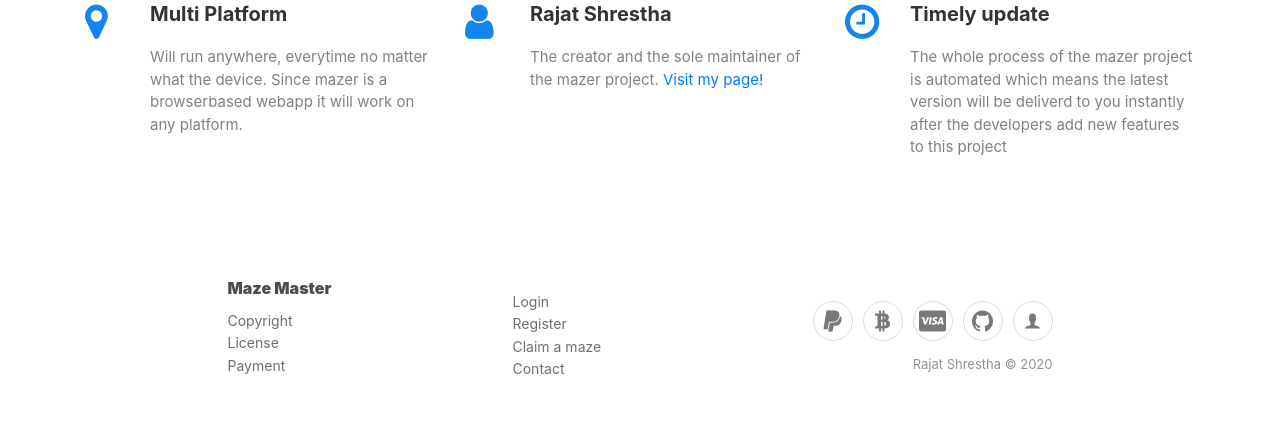
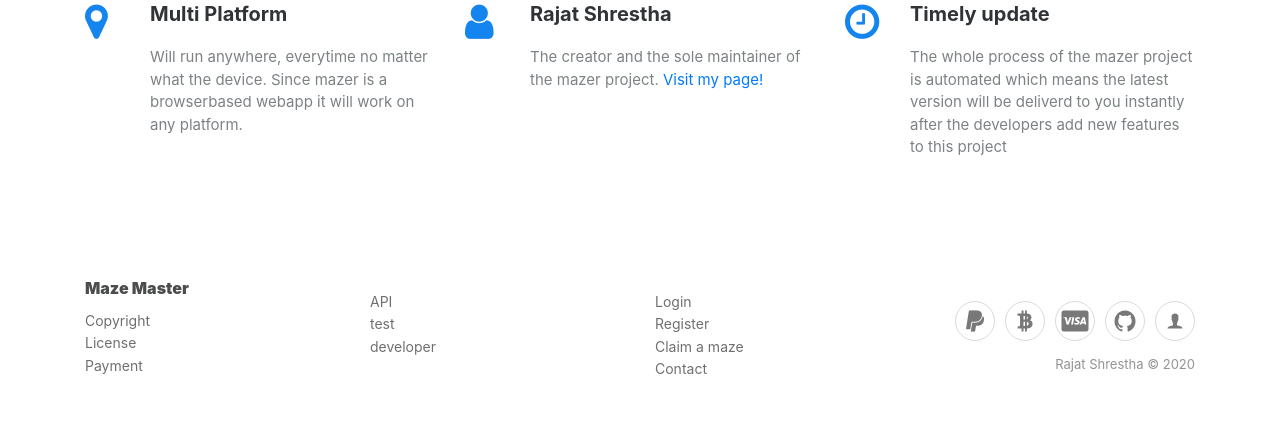
Before and after one commit to ShresthaRajat/monk, a Flask app: template src/templates/index.html in a window 1280 px wide. Shown: the part 904-1334 px from the top of the page. Run offline with Flask 2, Linux system fonts and the light colour scheme; the template is opened without the code that fills it, so the values that code supplies are empty; parts of the project's set-up code (start-up, migrations or seed data) failed here and were passed over; some libraries are stand-ins or nearby versions; some web fonts are replaced.

Commit message:
Added links to footer index

```diff
--- a/src/templates/index.html
+++ b/src/templates/index.html
@@ -174,6 +174,14 @@
         <div class="col-sm-4 col-md-3 item">
           <h3></h3>
           <ul>
+            <li><a href="https://maze-r.herokuapp.com/api">API</a></li>
+            <li><a href="https://maze-r.herokuapp.com/test">test</a></li>
+            <li><a href="http://dev.mazer.codes">developer</a></li>
+          </ul>
+        </div>
+        <div class="col-sm-4 col-md-3 item">
+          <h3></h3>
+          <ul>
             <li><a href="{{ url_for('login') }}">Login</a></li>
             <li><a href="{{ url_for('register') }}">Register</a></li>
             <li><a href="{{ url_for('index') }}">Claim a maze</a></li>
@@ -188,6 +196,7 @@
           ><a href="http://shrestharajat.tech/"><i class="icon ion-ios-person"></i></a>
           <p class="copyright">Rajat Shrestha © 2020</p>
         </div>
+
       </div>
     </div>
   </footer>
```
